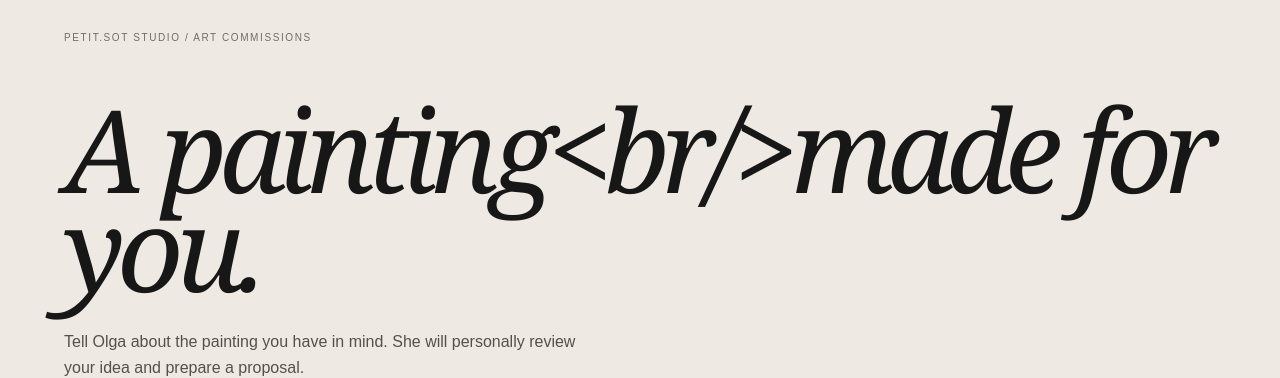
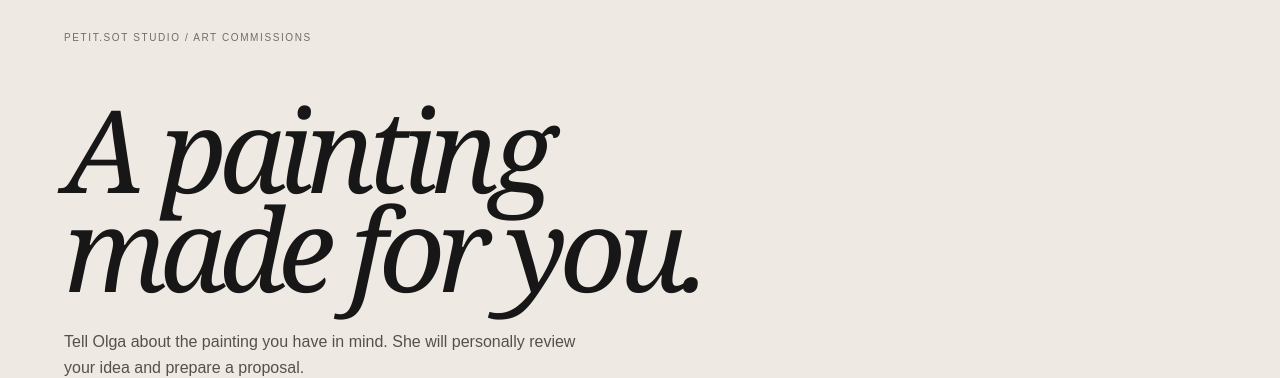
Before and after one commit to brodsk/PETIT-SOT-STUDIO, a Next.js app: page /en/commission in a window 1280 px wide. Shown: the part 134-512 px from the top of the page. Built offline with nearby package versions, Linux system fonts and the light colour scheme; no server answers.

Commit message:
Fix Slovak commission hero line break rendering

```diff
--- a/app/[locale]/commission/CommissionBuilder.tsx
+++ b/app/[locale]/commission/CommissionBuilder.tsx
@@ -22,7 +22,7 @@ export default function CommissionBuilder({ru,sk=false}:{ru:boolean;sk?:boolean}
  async function submit(e:FormEvent){e.preventDefault();if(busy)return;setError("");if(SITE_KEY&&!token){setCaptchaError(true);return;}if(!agree)return;setBusy(true);try{const payload=new FormData();Object.entries({name,email,country,description,width:String(Number(width)),height:String(Number(height)),style,palette,website,turnstileToken:token,locale:ru?"ru":sk?"sk":"en"}).forEach(([key,value])=>payload.set(key,value));if(referenceImage)payload.set("referenceImage",referenceImage);const r=await fetch("/api/commissions/quote",{method:"POST",body:payload}),d=await r.json();if(!r.ok)throw new Error(d.error||"Could not submit the request.");setResult(d as Result);window.scrollTo({top:0,behavior:"smooth"});}catch(e){setError(e instanceof Error?e.message:"Could not submit the request.");}finally{setBusy(false);}}
  const reset=()=>{setResult(null);setDescription("");setReferenceImage(null);setToken("");setAgree(false);setError("");if(widgetRef.current&&window.turnstile)window.turnstile.reset(widgetRef.current);};
  return <main className={styles.page}>
- <section className={styles.hero}><p className={styles.eyebrow}>PETIT.SOT STUDIO / {ru?"ИНДИВИДУАЛЬНЫЙ ЗАКАЗ":sk?"OBJEDNÁVKY OBRAZOV":"ART COMMISSIONS"}</p><h1>{ru?<em>Картина,<br/>созданная для вас.</em>:<em>{sk?"Obraz<br/>vytvorený pre vás.":"A painting<br/>made for you."}</em>}</h1><p className={styles.lead}>{ru?"Расскажите Ольге о картине, которую вы хотели бы видеть. Она лично рассмотрит вашу идею и подготовит предложение.":sk?"Povedzte Olge, aký obraz by ste si želali. Osobne posúdi váš nápad a pripraví vám návrh.":"Tell Olga about the painting you have in mind. She will personally review your idea and prepare a proposal."}</p></section>
+ <section className={styles.hero}><p className={styles.eyebrow}>PETIT.SOT STUDIO / {ru?"ИНДИВИДУАЛЬНЫЙ ЗАКАЗ":sk?"OBJEDNÁVKY OBRAZOV":"ART COMMISSIONS"}</p><h1>{ru?<em>Картина,<br/>созданная для вас.</em>:sk?<em>Obraz<br/>vytvorený pre vás.</em>:<em>A painting<br/>made for you.</em>}</h1><p className={styles.lead}>{ru?"Расскажите Ольге о картине, которую вы хотели бы видеть. Она лично рассмотрит вашу идею и подготовит предложение.":sk?"Povedzte Olge, aký obraz by ste si želali. Osobne posúdi váš nápad a pripraví vám návrh.":"Tell Olga about the painting you have in mind. She will personally review your idea and prepare a proposal."}</p></section>
  {result?<section className={styles.result}><p className={styles.eyebrow}>{ru?"ЗАЯВКА ОТПРАВЛЕНА":sk?"ŽIADOSŤ ODOSLANÁ":"REQUEST SUBMITTED"}</p><h2>{ru?"Спасибо! Ольга получила вашу идею.":sk?"Ďakujeme. Olga dostala vašu predstavu.":"Thank you. Olga has received your idea."}</h2><div className={styles.summary}><div><span>{ru?"НОМЕР ЗАЯВКИ":sk?"ČÍSLO ŽIADOSTI":"REQUEST REFERENCE"}</span><strong>{result.commission.reference_code}</strong></div><div><span>{ru?"РАЗМЕР ХОЛСТА":sk?"ROZMER PLÁTNA":"CANVAS SIZE"}</span><strong>{result.commission.width_cm} × {result.commission.height_cm} {ru?"см":"cm"}</strong></div><div><span>{ru?"ПРЕДВАРИТЕЛЬНАЯ СТОИМОСТЬ":sk?"PREDBEŽNÝ ODHAD CENY":"PRELIMINARY ESTIMATE"}</span><strong>€{Number(result.commission.estimated_price_eur).toLocaleString("en-IE")}</strong></div></div><p className={styles.note}>{ru?"Это предварительная оценка. Ольга лично изучит описание и свяжется с вами по email, чтобы подтвердить стоимость и сроки. Сейчас оплачивать ничего не нужно.":sk?"Ide o predbežný odhad. Olga si osobne prečíta váš opis a e-mailom vám potvrdí konečnú cenu a termín. Teraz nič neplatíte.":"This is a preliminary estimate. Olga will personally review your description and email you to confirm the final price and timeline. No payment is due now."}</p><button className={styles.secondary} onClick={reset}>{ru?"Отправить ещё одну заявку":sk?"Odoslať ďalšiu žiadosť":"Submit another request"}</button></section>
  :<form className={styles.form} onSubmit={submit}>
  <div className={styles.sectionHead}><span>01</span><div><h2>{ru?"Расскажите о вашей картине":sk?"Povedzte nám o svojom obraze":"Tell us about your painting"}</h2><p>{ru?"Опишите задумку и укажите желаемый формат.":sk?"Opíšte svoj nápad a preferovaný formát.":"Describe your idea and preferred format."}</p></div></div>
```
